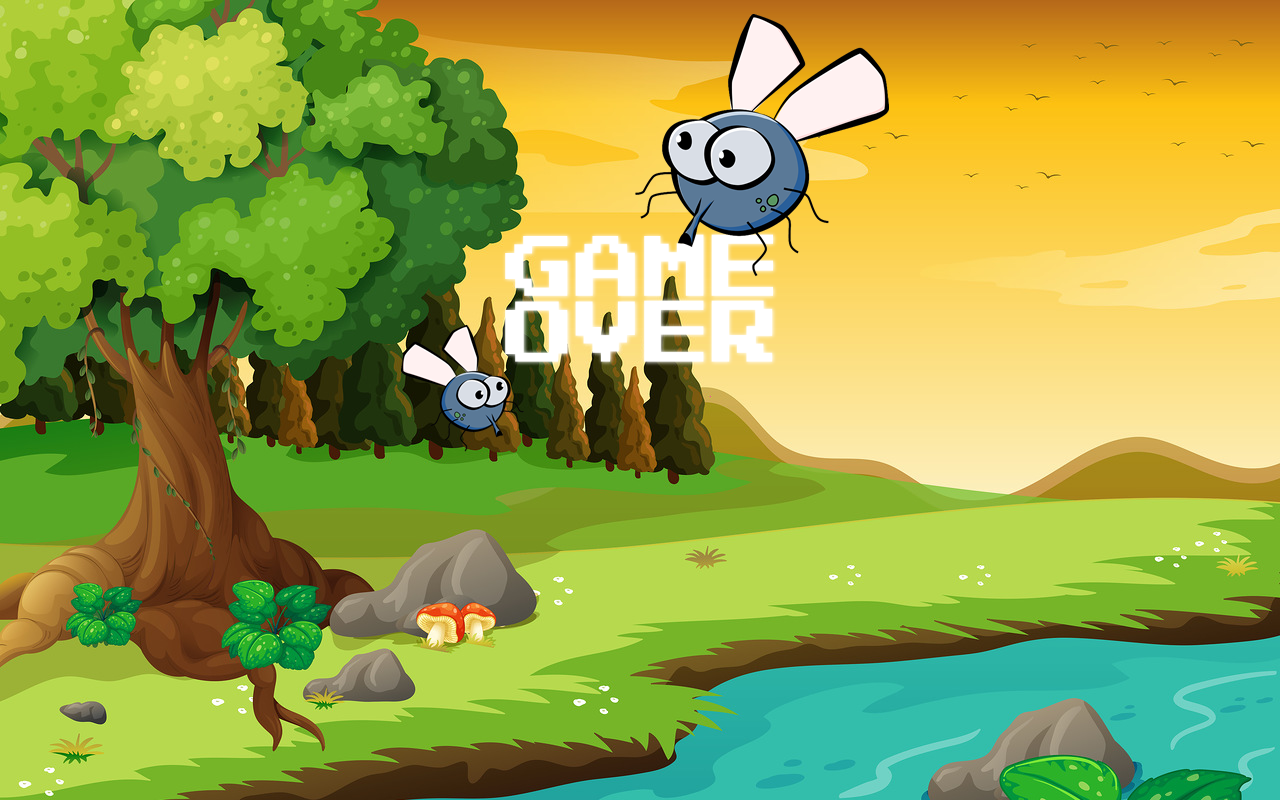
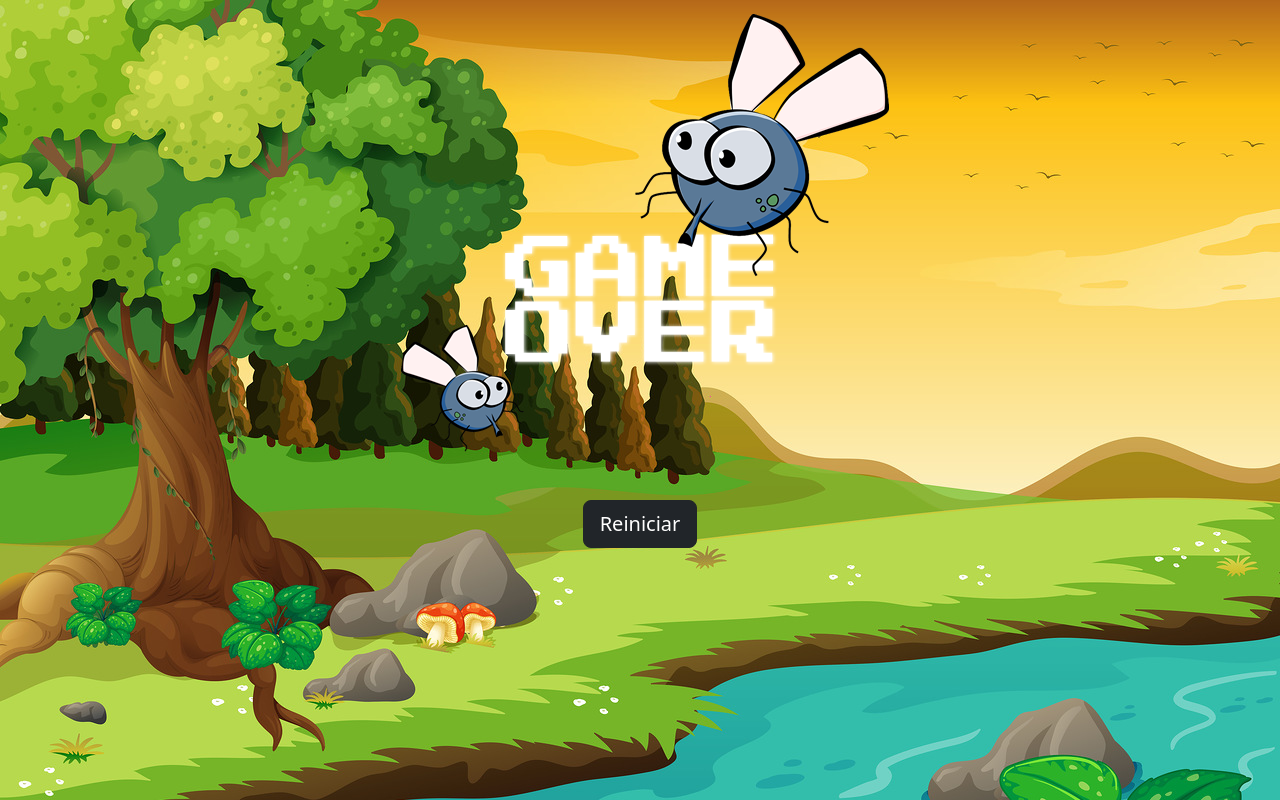
Before and after one commit to cadeteandre/gameMataMosquito, a plain HTML site: page fim_de_jogo.html in a window 1280 px wide. Drawn offline with nearby package versions, Linux system fonts and the light colour scheme.

Commit message:
Update fim_de_jogo.html

```diff
--- a/fim_de_jogo.html
+++ b/fim_de_jogo.html
@@ -23,7 +23,7 @@
 		<div class="row">
 			<div class="col">
 				<div class="d-flex justify-content-center">
-
+					<button type="button" class="btn btn-dark btn-lg" onclick="window.location.href = 'index.html'">Reiniciar</button>
 				</div>
 			</div>
 		</div>
```
